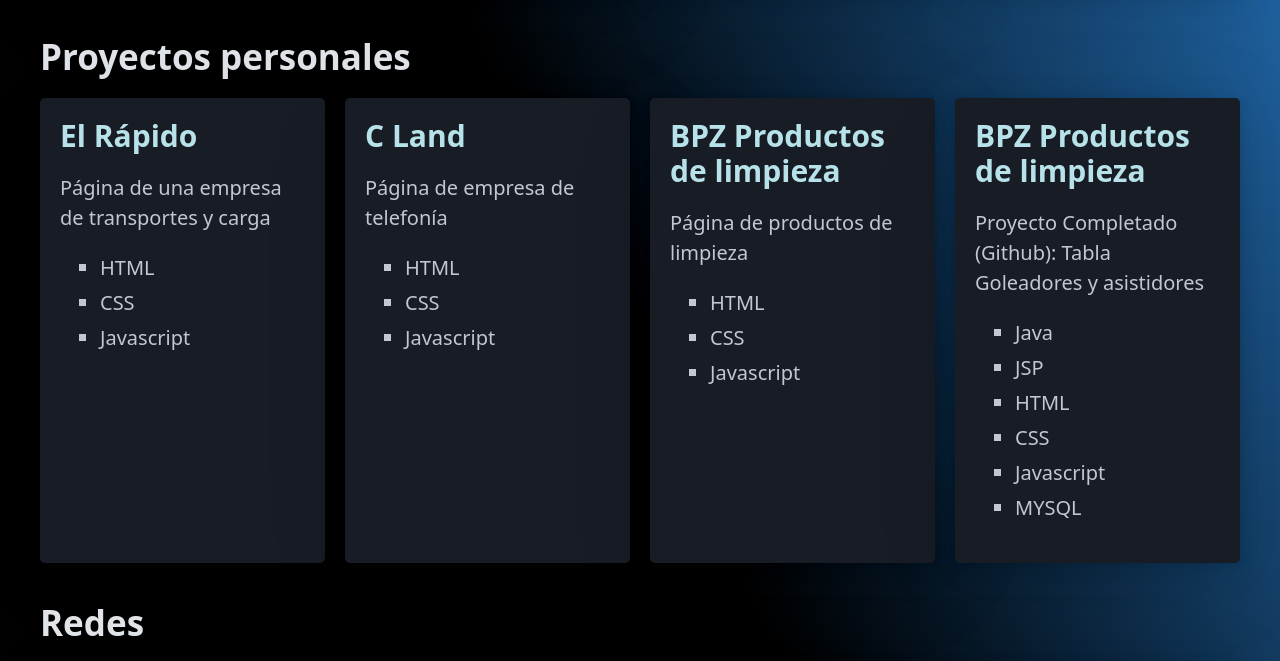
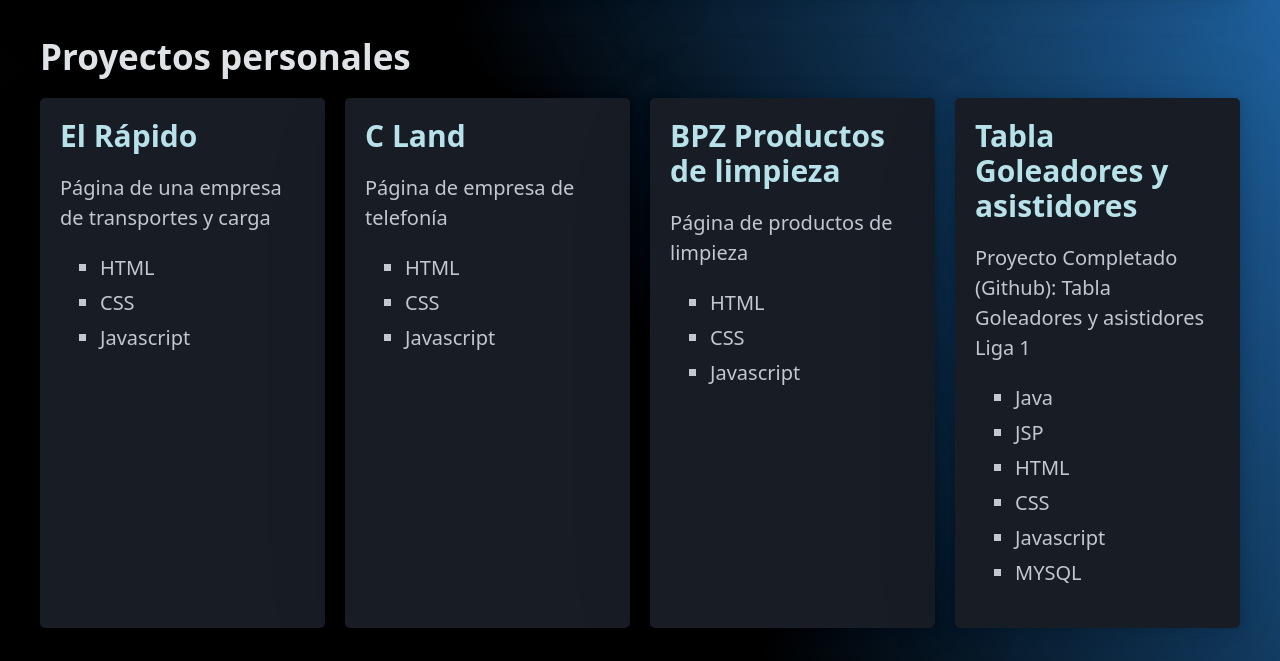
Before and after one commit to BrianPW94/Pagina-web, a plain HTML site: page index.html in a window 1280 px wide. Shown: the part 1065-1726 px from the top of the page. Drawn offline with nearby package versions, Linux system fonts and the light colour scheme.

Commit message:
Update index.html

```diff
--- a/index.html
+++ b/index.html
@@ -96,8 +96,8 @@
                     </ul>
                 </article>
                  <article class="proyecto">
-                      <h3><a href="https://github.com/BrianPW94/TablaMejoresjugadores" target="_blank" style="text-decoration: none; color: rgb(183, 226, 233)";> BPZ Productos de limpieza </a></h3>
-                    <p> Proyecto Completado (Github): Tabla Goleadores y asistidores</p>
+                      <h3><a href="https://github.com/BrianPW94/TablaMejoresjugadores" target="_blank" style="text-decoration: none; color: rgb(183, 226, 233)";>Tabla Goleadores y asistidores </a></h3>
+                    <p> Proyecto Completado (Github): Tabla Goleadores y asistidores Liga 1 </p>
                     <ul>
                         <li>Java</li>
                         <li>JSP</li>
```
